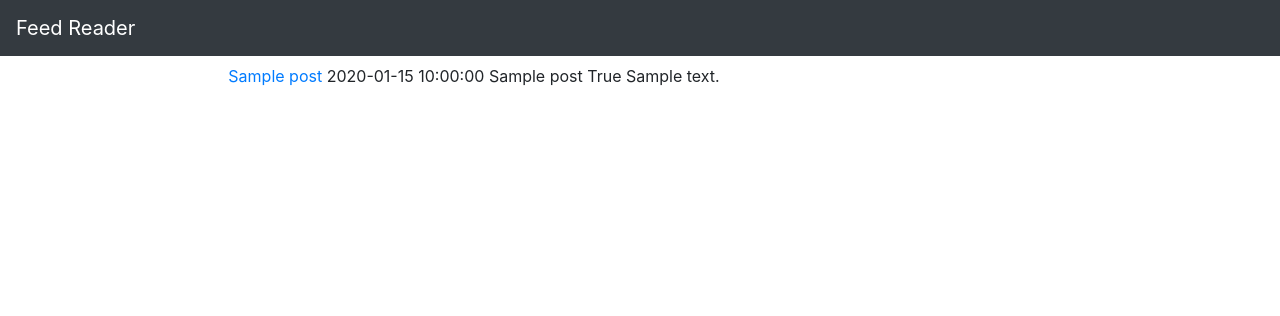
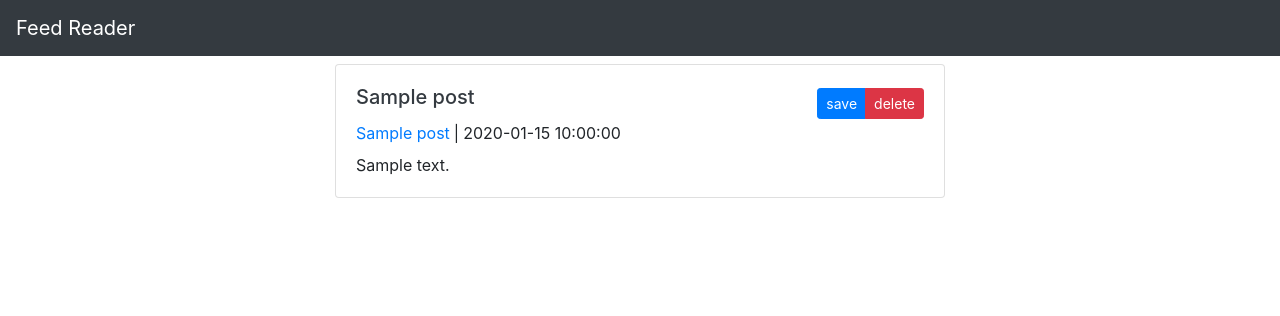
Before and after one commit to Oisota/rss-feed-reader, a Flask app: template app/templates/main/feed.html in a window 1280 px wide. Shown: the top 316 px of the page. Run offline with Flask 2, Linux system fonts and the light colour scheme; the template is opened without the code that fills it: values that come from a table or form of the project are taken from there, others are empty; tables that the repository leaves empty hold one stand-in row (values such as "Sample post"); parts of the project's set-up code (start-up, migrations or seed data) failed here and were passed over; some libraries are stand-ins or nearby versions.

Commit message:
Got feeds displaying

```diff
--- a/app/services/post.py
+++ b/app/services/post.py
@@ -2,6 +2,10 @@
 
 from app.models.feed import PostModel
 from app.exts.sqla import db
+
+def get_all(user):
+    """Get all posts for a user"""
+    return user.posts
 
 def insert(**kwargs):
     """Insert post into DB
--- a/app/templates/main/feed.html
+++ b/app/templates/main/feed.html
@@ -5,13 +5,25 @@
 
 {% block body %}
 <div class="row">
-	<div class="col-xl-8 offset-xl-2">
+	<div class="col-xl-6 offset-xl-3">
 		{% for post in posts %}
-		<a href="{{ post.url }}">{{ post.title }}</a>
-		{{ post.pub_date }}
-		{{ post.feed_title }}
-		{{ post.saved }}
-		{{ post.content | safe }}
+		<div class="card mb-2">
+			<div class="card-body">
+				<div class="d-flex flex-row justify-content-between align-items-center">
+					<h5 class="card-title"><a href="{{ post.url }}" class="text-dark">{{ post.title }}</a></h5>
+					<div class="btn-group">
+						<button class="btn btn-sm btn-primary">save</button>
+						<button class="btn btn-sm btn-danger">delete</button>
+					</div>
+				</div>
+				<div class="d-flex flex-row mb-2">
+					<a href="{{ post.subscription.url }}">{{ post.feed_title }}</a>
+					<span class="mx-1">|</span>
+					{{ post.pub_date }}
+				</div>
+				{{ post.content | safe }}
+			</div>
+		</div>
 		{% endfor %}
 	</div>
 </div>
```
Also changed, not shown: app/blueprints/main/views.py (+6 -1 lines).
